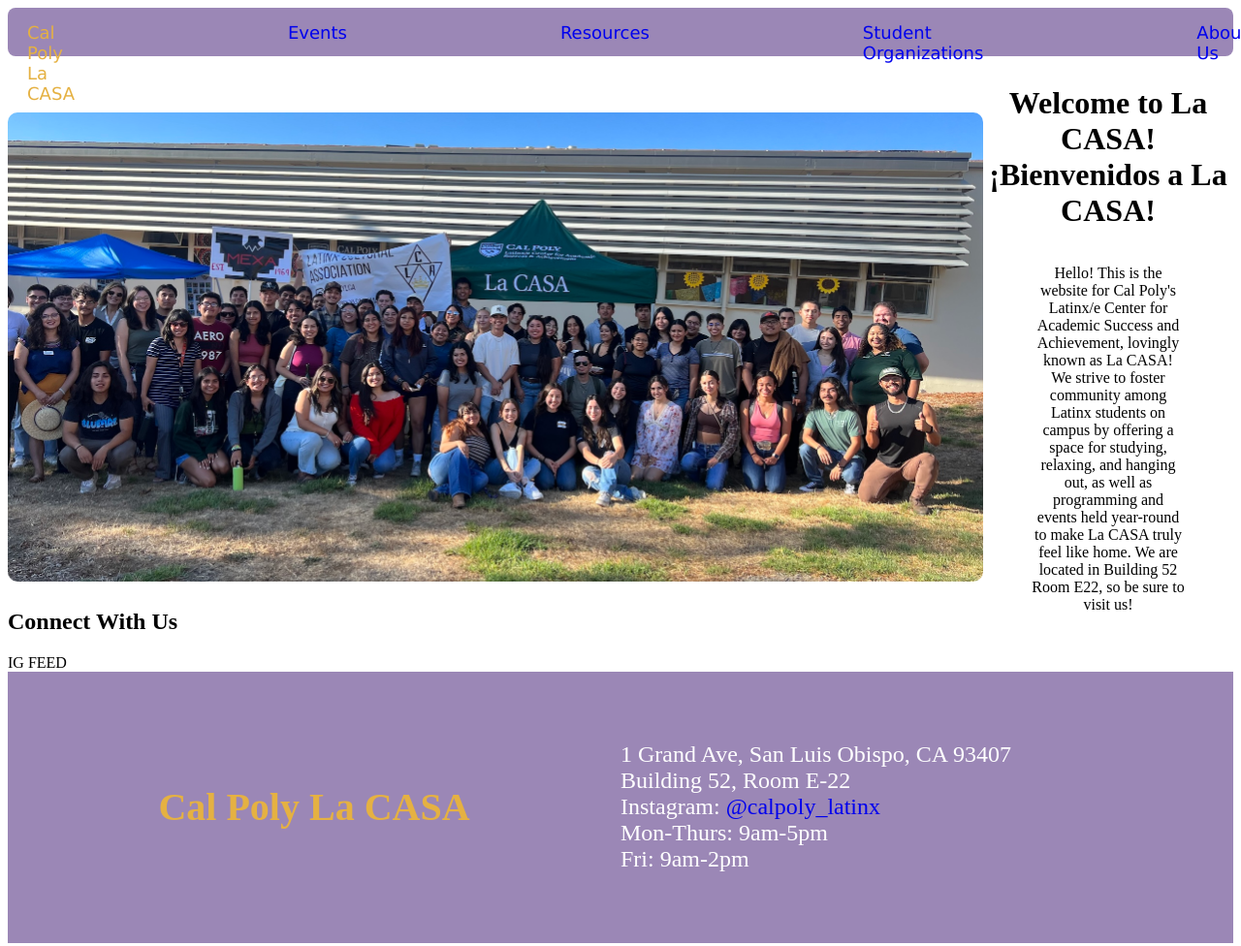
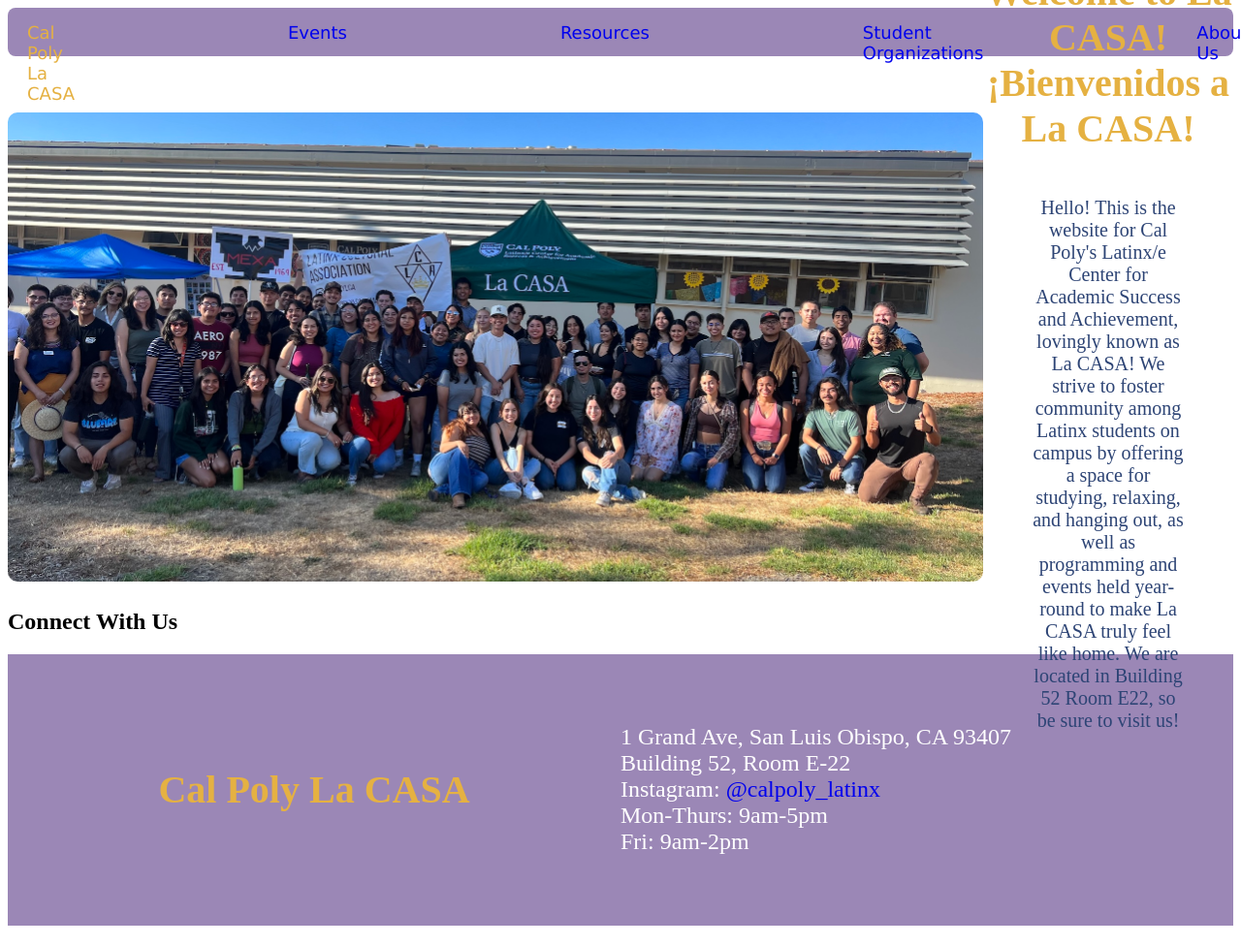
Before and after one commit to pgonza25/la-casa, a plain HTML site: page index.html in a window 1280 px wide. Shown: the top 976 px of the page at 97% size. Drawn offline with Linux system fonts and the light colour scheme.

Commit message:
fixed sizing

```diff
--- a/index.html
+++ b/index.html
@@ -36,9 +36,8 @@
         </div>
     </div>
 
-    <div class="IGcontainer">
+    <div class="contactinfo">
         <h2>Connect With Us</h2>
-        <span>IG FEED</span>
     </div>
 
     <div>
--- a/styles/home.css
+++ b/styles/home.css
@@ -45,13 +45,16 @@
 
 .column:nth-child(2) h1 {
     text-align: center;
-
+    color: #E5B142;
+    font-size: 40px;
 }
 
 .column:nth-child(2) p {
     text-align: center;
+    color: #2D4475;
     padding-left: 50px;
     padding-right: 50px;
+    font-size: 20px;
 }
 
 
```
